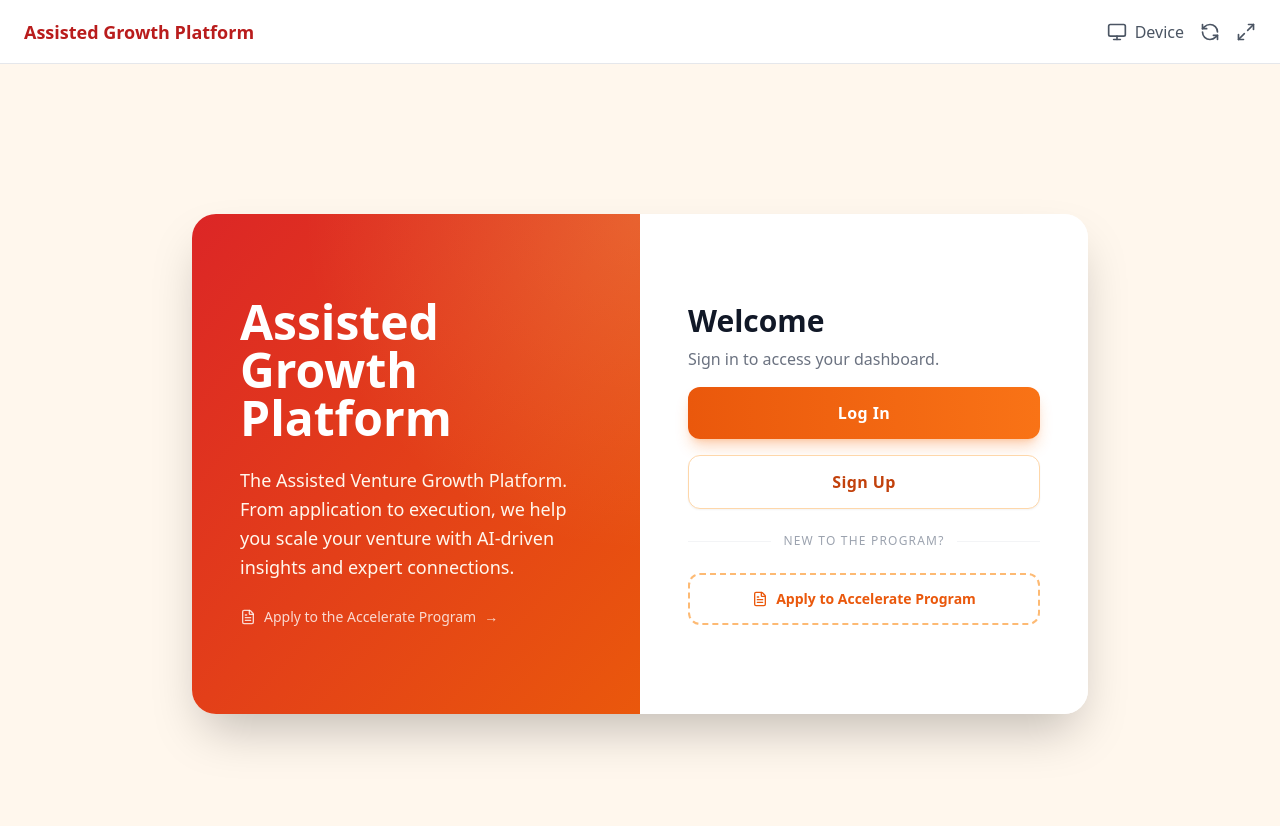
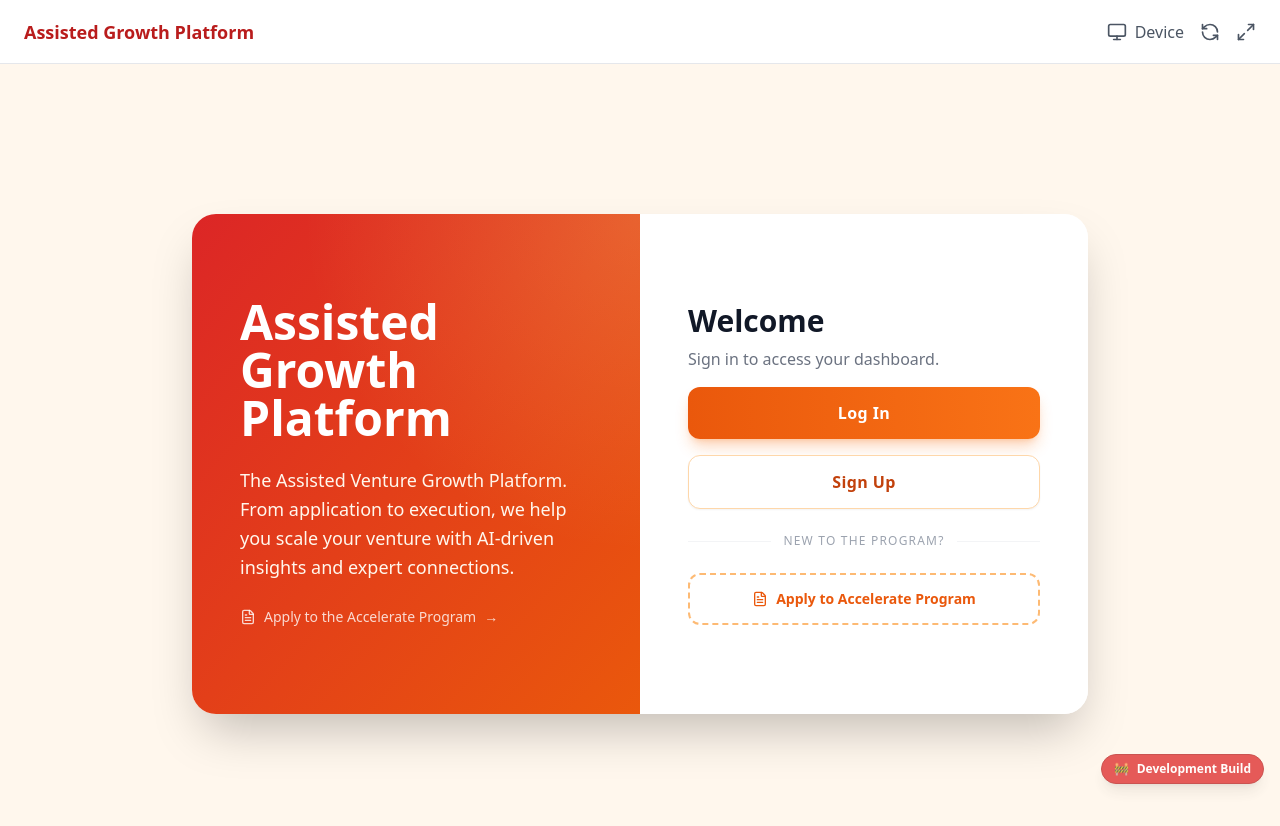
Before and after one commit to darpn-hue/wadhwani-accelerate, a React (Vite) app: page / in a window 1280 px wide. Shown: the top 826 px of the page. Built offline with nearby package versions, Linux system fonts and the light colour scheme.

Commit message:
feat(ui): add development build badge

```diff
--- a/src/App.tsx
+++ b/src/App.tsx
@@ -90,6 +90,12 @@ function App() {
 
           <Route path="*" element={<Navigate to="/" replace />} />
         </Routes>
+
+        {/* Development Badge */}
+        <div className="fixed bottom-4 right-4 bg-red-600 border border-red-700 text-white px-3 py-1.5 rounded-full text-xs font-bold shadow-lg z-[9999] opacity-75 hover:opacity-100 transition-opacity select-none flex items-center gap-2 cursor-default">
+          <span>🚧</span>
+          <span>Development Build</span>
+        </div>
       </Router>
     </AuthProvider>
   );
```
